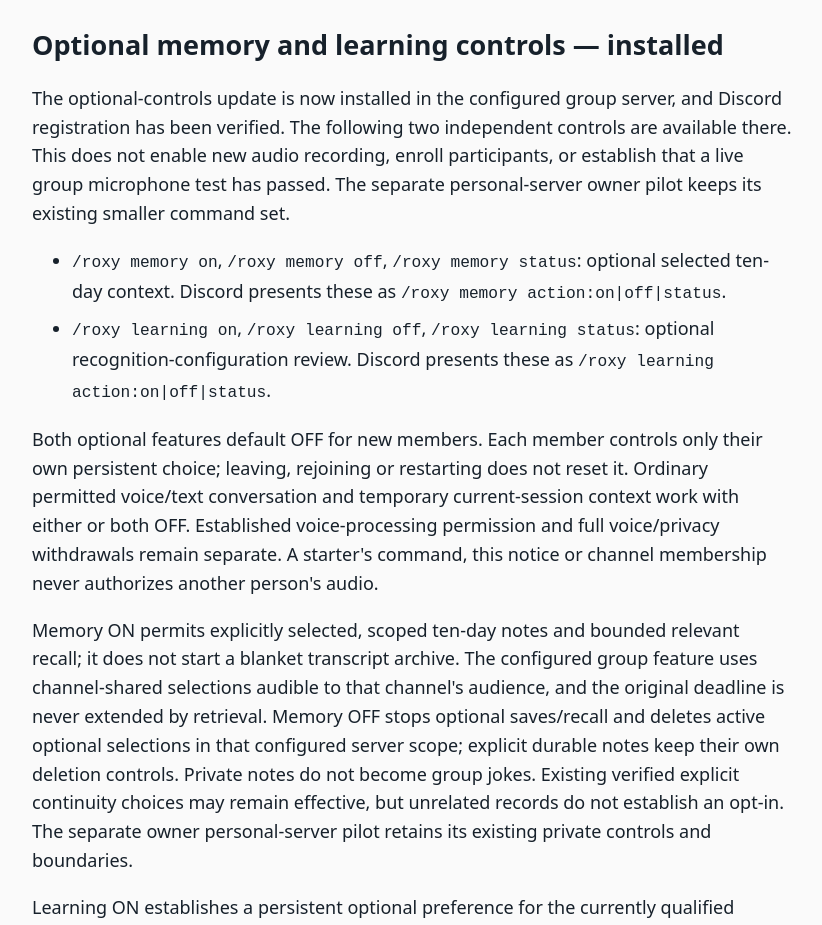
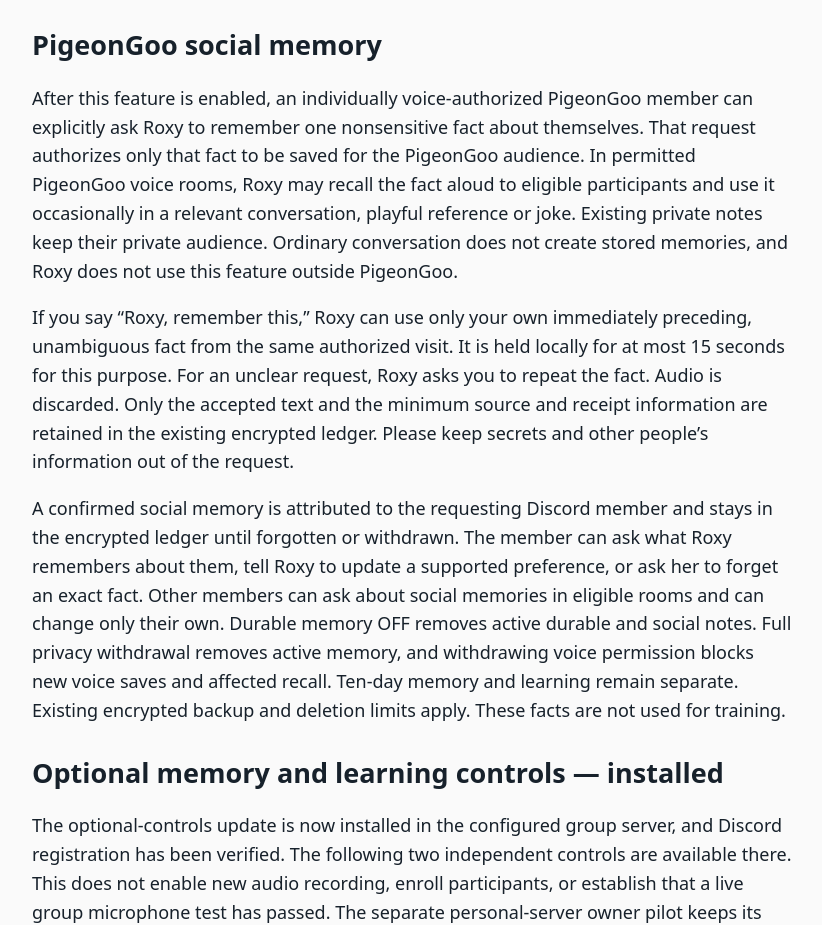
Before and after one commit to jclouse92jc/roxy-privacy, a plain HTML site: page index.html in a window 1280 px wide. Shown: the part 2789-3714 px from the top of the page, without its empty margins (228-1050 px from the left). Drawn offline with Linux system fonts and the light colour scheme.

Commit message:
Disclose PigeonGoo social memory before activation

```diff
--- a/index.html
+++ b/index.html
@@ -15,6 +15,10 @@
 <h2>Explicit notes, not inferred profiles</h2>
 <p>Where enabled, a clear authenticated instruction to save a nonsensitive note authorizes that specific scoped save. There is no additional generic signup form. Roxy confirms a save only after durable readback. A failed or unknown result is not a confirmed save; review the current notes before retrying.</p>
 <p>Notes are limited to information the participant intentionally supplies, such as a requested nickname, favorite game, hobby, preferred address or project note. Roxy does not mine conversation history to infer psychological traits, demographics, relationships or behavioral profiles. A privacy notice does not authorize permanent capture of every message. Discord content is not used for model training.</p>
+<h2>PigeonGoo social memory</h2>
+<p>After this feature is enabled, an individually voice-authorized PigeonGoo member can explicitly ask Roxy to remember one nonsensitive fact about themselves. That request authorizes only that fact to be saved for the PigeonGoo audience. In permitted PigeonGoo voice rooms, Roxy may recall the fact aloud to eligible participants and use it occasionally in a relevant conversation, playful reference or joke. Existing private notes keep their private audience. Ordinary conversation does not create stored memories, and Roxy does not use this feature outside PigeonGoo.</p>
+<p>If you say “Roxy, remember this,” Roxy can use only your own immediately preceding, unambiguous fact from the same authorized visit. It is held locally for at most 15 seconds for this purpose. For an unclear request, Roxy asks you to repeat the fact. Audio is discarded. Only the accepted text and the minimum source and receipt information are retained in the existing encrypted ledger. Please keep secrets and other people’s information out of the request.</p>
+<p>A confirmed social memory is attributed to the requesting Discord member and stays in the encrypted ledger until forgotten or withdrawn. The member can ask what Roxy remembers about them, tell Roxy to update a supported preference, or ask her to forget an exact fact. Other members can ask about social memories in eligible rooms and can change only their own. Durable memory OFF removes active durable and social notes. Full privacy withdrawal removes active memory, and withdrawing voice permission blocks new voice saves and affected recall. Ten-day memory and learning remain separate. Existing encrypted backup and deletion limits apply. These facts are not used for training.</p>
 <h2>Optional memory and learning controls — installed</h2>
 <p>The optional-controls update is now installed in the configured group server, and Discord registration has been verified. The following two independent controls are available there. This does not enable new audio recording, enroll participants, or establish that a live group microphone test has passed. The separate personal-server owner pilot keeps its existing smaller command set.</p>
 <ul>
```
